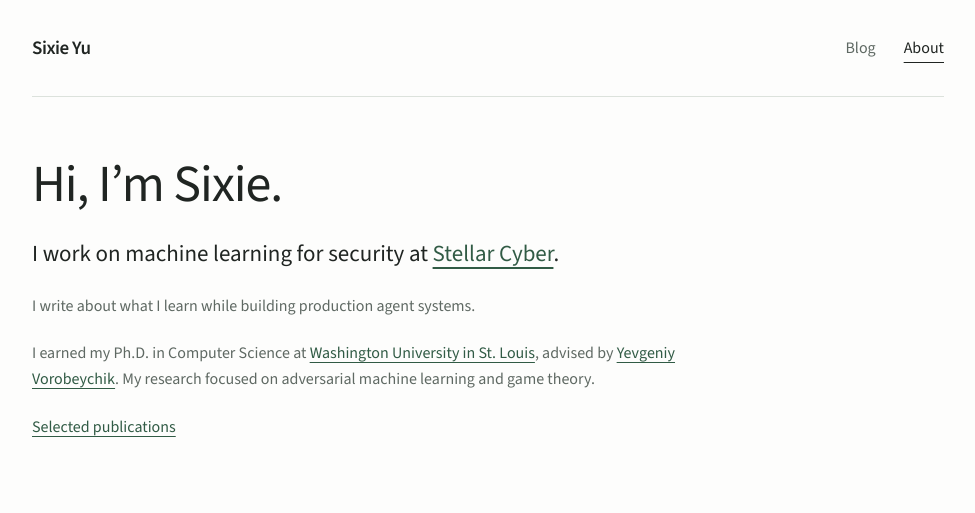
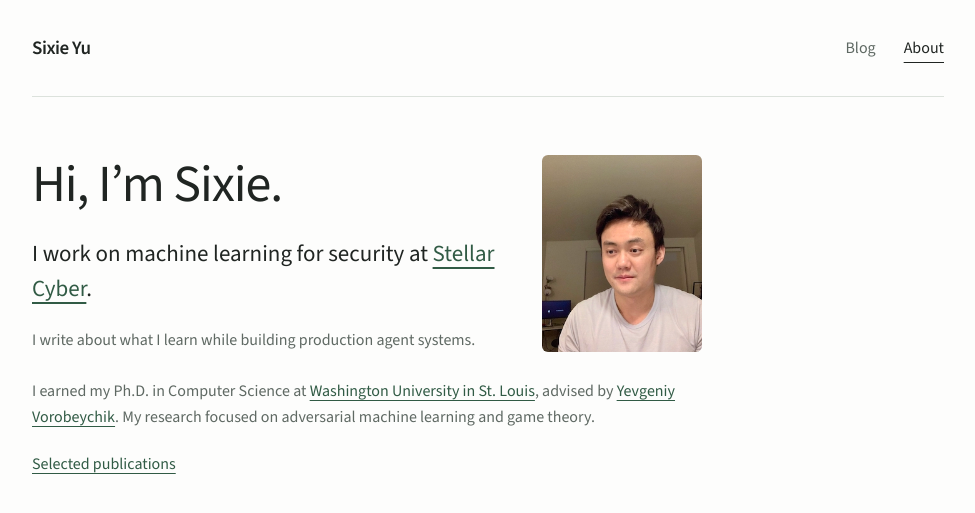
Before and after one commit to marsplus/marsplus.github.io, a Jekyll site: the page built from about.md, in a window 1280 px wide. Shown: the top 513 px of the page, without its empty margins (152-1127 px from the left). Built offline with Jekyll 4.4.1, drawn with Linux system fonts in a browser that asks for light colours.

Commit message:
Add portrait to the About page

```diff
--- a/_layouts/site.html
+++ b/_layouts/site.html
@@ -12,7 +12,7 @@
     <link rel="preconnect" href="https://fonts.googleapis.com">
     <link rel="preconnect" href="https://fonts.gstatic.com" crossorigin>
     <link href="https://fonts.googleapis.com/css2?family=Source+Sans+3:wght@400;500;600;700&amp;display=swap" rel="stylesheet">
-    <link rel="stylesheet" href="{{ '/assets/css/editorial.css' | relative_url }}?v=native-figures-1">
+    <link rel="stylesheet" href="{{ '/assets/css/editorial.css' | relative_url }}?v=about-portrait-1">
     {% if site.mathjax and page.math != false and page.layout != 'blog' %}
     <script>
       window.MathJax = {
--- a/about.md
+++ b/about.md
@@ -5,9 +5,14 @@ section: about
 description: Lessons from building production agent systems. Research in adversarial machine learning and game theory.
 ---
 <article class="prose about">
+  <div class="about-intro">
+    <img class="about-portrait" src="{{ '/assets/images/img.jpg' | relative_url }}" alt="Portrait of Sixie Yu" width="256" height="315" decoding="async">
+    <div class="about-intro-text">
   <h1>Hi, I’m Sixie.</h1>
   <p class="lead">I work on machine learning for security at <a href="https://stellarcyber.ai/">Stellar Cyber</a>.</p>
   <p>I write about what I learn while building production agent systems.</p>
+    </div>
+  </div>
   <p>I earned my Ph.D. in Computer Science at <a href="https://cse.wustl.edu/">Washington University in St. Louis</a>, advised by <a href="https://vorobeychik.com/">Yevgeniy Vorobeychik</a>. My research focused on adversarial machine learning and game theory.</p>
   <p><a href="{{ '/research' | relative_url }}">Selected publications</a></p>
 </article>
--- a/assets/css/editorial.css
+++ b/assets/css/editorial.css
@@ -47,6 +47,11 @@ h1, h2, h3, p { margin: 0; }
 .about h1, .about h2 { color: var(--ink); }
 .about .lead { font-size: 1.4375rem; line-height: 1.5; color: var(--ink); margin-bottom: 22px; }
 .about h2 { font-size: 1rem; }
+.about-intro { display: grid; grid-template-columns: minmax(0, 1fr) 160px; gap: 28px; align-items: start; margin-bottom: 24px; }
+.about-intro-text { grid-column: 1; grid-row: 1; min-width: 0; }
+.about-intro-text > p:last-child { margin-bottom: 0; }
+.about .about-portrait { grid-column: 2; grid-row: 1; width: 160px; height: auto; border-radius: 6px; }
+
 .prose img, .prose video { max-width: 100%; height: auto; }
 .prose iframe { max-width: 100%; }
 .prose pre { max-width: 100%; overflow-x: auto; padding: 16px; border: 1px solid var(--rule); }
@@ -104,6 +109,10 @@ h1, h2, h3, p { margin: 0; }
   .topic { padding: 0; }
   .technical-notes { grid-template-columns: 1fr; gap: 15px; }
   .prose { padding-top: 40px; }
+  .about-intro { grid-template-columns: 1fr; gap: 24px; }
+  .about .about-portrait { grid-column: 1; grid-row: 1; }
+  .about-intro-text { grid-column: 1; grid-row: 2; }
+
   .prose h1 { font-size: 2.625rem; }
   .essay-header h1 { font-size: 2.25rem; }
   .essay-header .essay-deck { font-size: 1.125rem; }
```
